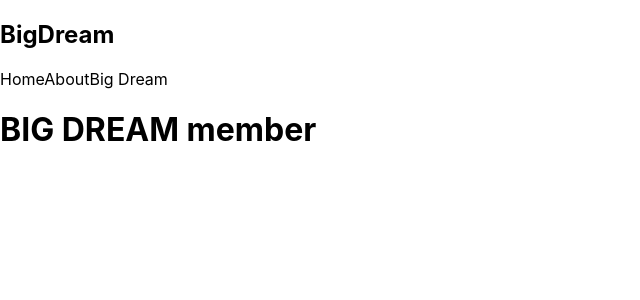
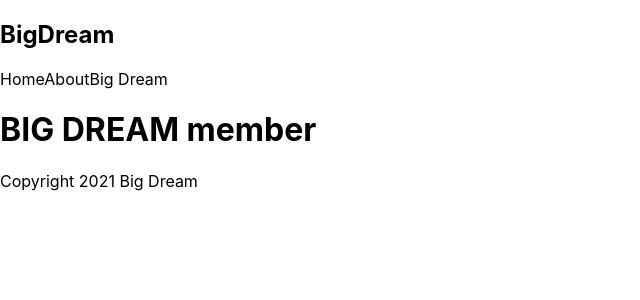
Before and after one commit to FrazaAdityaWiguna/learn-next-js, a Next.js app: page /dream in a window 1280 px wide. Shown: the top 300 px of the page, without its empty margins (0-640 px from the left). Built offline with nearby package versions, Linux system fonts and the light colour scheme.

Commit message:
Creating a Layout Component

```diff
--- /dev/null
+++ b/comps/Layout.js
@@ -0,0 +1,15 @@
+import React from "react";
+import Navbar from "./Navbar";
+import Footer from "./Footer";
+
+const Layout = ({ children }) => {
+  return (
+    <div className='content'>
+      <Navbar />
+      {children}
+      <Footer />
+    </div>
+  );
+};
+
+export default Layout;
--- a/pages/_app.js
+++ b/pages/_app.js
@@ -1,7 +1,12 @@
-import '../styles/globals.css'
+import Layout from "../comps/Layout";
+import "../styles/globals.css";
 
 function MyApp({ Component, pageProps }) {
-  return <Component {...pageProps} />
+  return (
+    <Layout>
+      <Component {...pageProps} />
+    </Layout>
+  );
 }
 
-export default MyApp
+export default MyApp;
--- a/pages/about.js
+++ b/pages/about.js
@@ -4,7 +4,6 @@
 const about = () => {
   return (
     <div>
-      <Navbar />
       <h1>About</h1>
       <p>Lorem ipsum dolor sit amet consectetur adipisicing elit. Sint quae dolor laborum nemo ullam veniam animi ab voluptas labore laboriosam.</p>
       <p>
--- a/pages/dream/index.js
+++ b/pages/dream/index.js
@@ -4,7 +4,6 @@
 const Dream = () => {
   return (
     <div>
-      <Navbar />
       <h1>BIG DREAM member</h1>
     </div>
   );
--- a/pages/index.js
+++ b/pages/index.js
@@ -8,7 +8,6 @@
 export default function Home() {
   return (
     <div>
-      <Navbar />
       <h1>Homepage</h1>
       <p>Lorem ipsum dolor sit amet consectetur adipisicing elit. Dolorem in porro eius deleniti totam dignissimos atque omnis, tempore deserunt quos quo labore, accusamus quisquam temporibus?</p>
       <p>
@@ -18,7 +17,6 @@
       <Link href='/dream'>
         <a> See Big Dream Member</a>
       </Link>
-      <Footer />
     </div>
   );
 }
```
